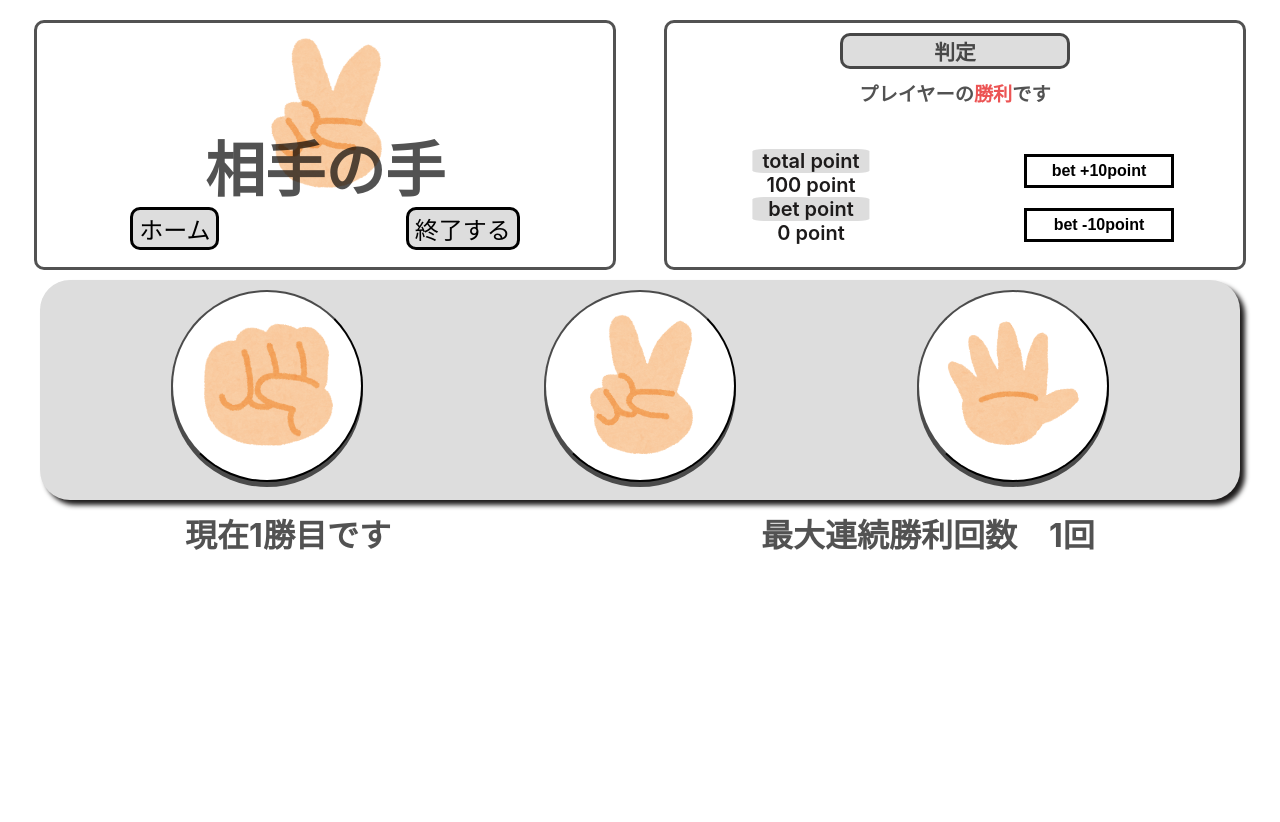
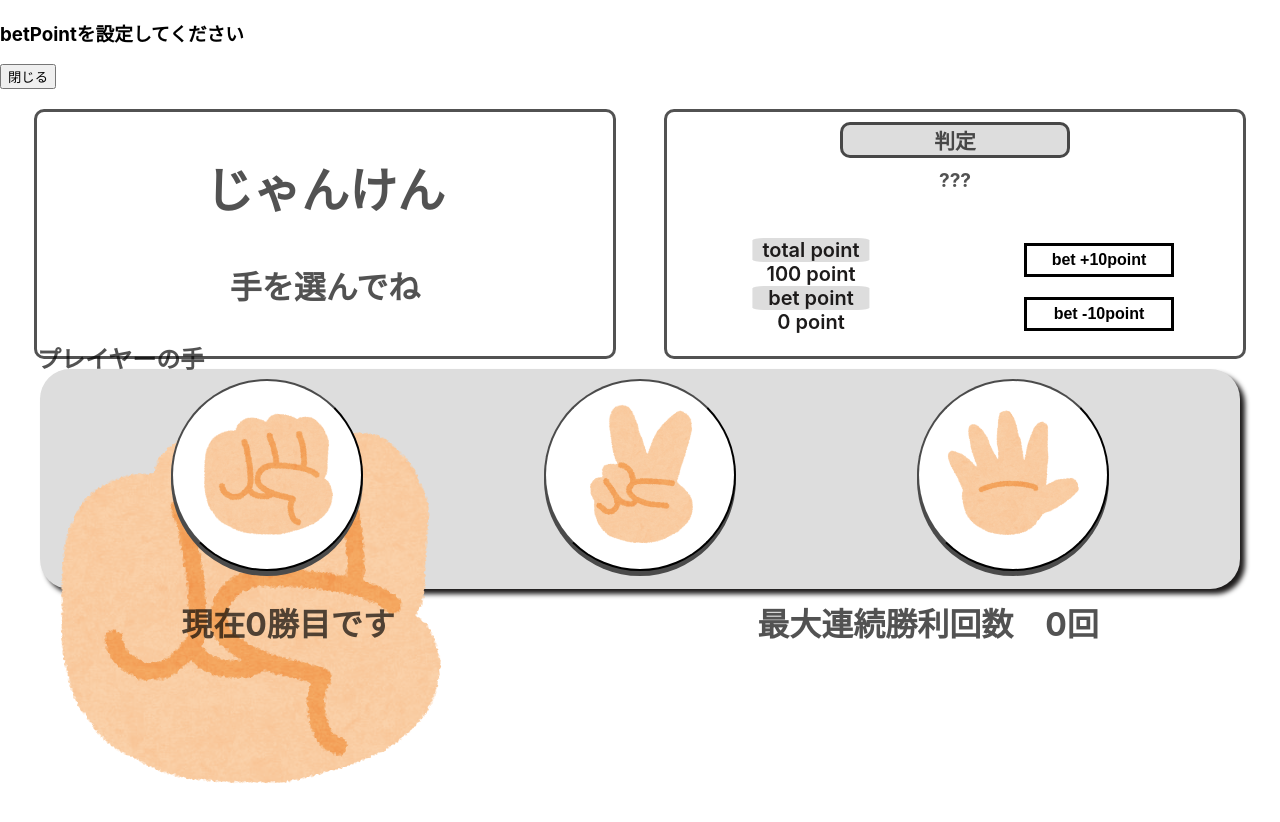
Before and after one commit to koshiro-adachi/janken-app, a React (Create React App) app: page /vspage in a window 1280 px wide. Both pictures are taken after a click on the button 266 px from the left and 386 px from the top of the page. Shown: the top 822 px of the page. Before the commit the page ends 800 px from the top, so only its background shows below. Built offline with nearby package versions, Linux system fonts and the light colour scheme.

Commit message:
betPointが０の時にじゃんけんをしない機能、自分の手を表示

```diff
--- a/src/Pages/Finish/Finish.tsx
+++ b/src/Pages/Finish/Finish.tsx
@@ -5,18 +5,20 @@ import "./finish.css";
 type CustomizedState = {
   maxWinCount: number;
   totalPoint: number;
+  betPoint: number;
 };
 
 export const Finish: FC = () => {
   const navi = useNavigate();
   const location = useLocation();
   const state = location.state as CustomizedState;
-  const { maxWinCount, totalPoint } = state;
+  const { maxWinCount, totalPoint, betPoint } = state;
 
   const onClickVS = () => {
     document.body.style.backgroundColor = "#ffffff";
+    const backPoint = totalPoint + betPoint;
     navi("/vspage", {
-      state: { backPoint: totalPoint, backMaxWinCount: maxWinCount },
+      state: { backPoint: backPoint, backMaxWinCount: maxWinCount },
     });
   };
   const onClickHome = () => {
@@ -31,7 +33,7 @@ export const Finish: FC = () => {
           <div className="resultMain">
             <h2 className="resultMessage">お疲れさまでした</h2>
             <div className="pointResult">
-              <h3>{`total Point: ${totalPoint}point`}</h3>
+              <h3>{`total Point: ${totalPoint + betPoint}point`}</h3>
               <h3>{`最大連続勝利回数: ${maxWinCount}回`}</h3>
             </div>
             <div className="resultButtonWrapper">
--- a/src/Pages/VSpage/ChangeResult.tsx
+++ b/src/Pages/VSpage/ChangeResult.tsx
@@ -8,6 +8,8 @@ type Prop = {
   opponentHand: number;
   maxWinCount: number;
   totalPoint: number;
+  myHand: number;
+  betPoint: number;
 };
 
 export const ChangeResult: FC<Prop> = ({
@@ -17,6 +19,8 @@ export const ChangeResult: FC<Prop> = ({
   opponentHand,
   maxWinCount,
   totalPoint,
+  myHand,
+  betPoint,
 }) => {
   const navi = useNavigate();
 
@@ -31,6 +35,7 @@ export const ChangeResult: FC<Prop> = ({
       state: {
         maxWinCount: maxWinCount,
         totalPoint: totalPoint,
+        betPoint: betPoint,
       },
     });
   };
@@ -46,9 +51,21 @@ export const ChangeResult: FC<Prop> = ({
     }
   };
   //相手の手を表示
+  const myHandImage = (): string => {
+    if (myHand === 1 || myHand === 0) {
+      return "../../janken_gu.png";
+    } else if (myHand === 2) {
+      return "../../janken_choki.png";
+    } else {
+      return "../../janken_pa.png";
+    }
+  };
+  //自分の手を表示
 
   if (win || lose) {
     return (
+      <>
+        <div className="VSHandWrapper">
           <div className="changeWrapper">
             <div className="changeImageWrapper" id="opponentHandImage">
               <h2>相手の手</h2>
@@ -63,22 +80,44 @@ export const ChangeResult: FC<Prop> = ({
               </button>
             </div>
           </div>
+          <div>
+            <h2>プレイヤーの手</h2>
+            <img src={myHandImage()} alt="自分の手" />
+          </div>
+        </div>
+      </>
     );
   } else if (aiko) {
     return (
+      <>
+        <div className="VSHandWrapper">
           <div className="changeWrapper">
             <div className="changeImageWrapper">
               <h2>相手の手</h2>
               <img src={opponentHandImage()} alt="相手の手" />
             </div>
           </div>
+          <div className="myChangeWrapper">
+            <h2>プレイヤーの手</h2>
+            <img src={myHandImage()} alt="自分の手" />
+          </div>
+        </div>
+      </>
     );
   } else {
     return (
+      <>
+        <div className="VSHandWrapper">
           <div className="defaultChangeWrapper">
             <h2>じゃんけん</h2>
             <h3>手を選んでね</h3>
           </div>
+          <div className="myChangeWrapper">
+            <h2>プレイヤーの手</h2>
+            <img src={myHandImage()} alt="自分の手" />
+          </div>
+        </div>
+      </>
     );
   }
   //勝敗で表示を変える
--- a/src/Pages/VSpage/VsPage.tsx
+++ b/src/Pages/VSpage/VsPage.tsx
@@ -20,6 +20,8 @@ export const VsPage: FC = () => {
   const [opponentHand, setOpponentHand] = useState(1);
   const [totalPoint, setTotalPoint] = useState(100);
   const [betPoint, setBetPoint] = useState(0);
+  const [open, setOpen] = useState(false);
+  const [myHand, setMyHand] = useState(0);
 
   const location = useLocation();
   useEffect(() => {
@@ -43,15 +45,13 @@ export const VsPage: FC = () => {
   //winCountに応じてmaxWinCountを更新
 
   const onclickResult = (num: number) => {
-    document
-      .getElementById("opponentHandImage")
-      ?.animate([{ opacity: 0 }, { opacity: 1 }], {
-        duration: 500,
-        iterations: 1,
-      });
+    if (betPoint === 0) {
+      setOpen(true);
+      return;
+    }
     const answer = jankenRandom(num);
     //じゃんけんをして選んだ手に応じて結果と相手の手を返す
-
+    setMyHand(num);
     if (answer?.result === "win") {
       setWin(true);
       setAiko(false);
@@ -59,7 +59,6 @@ export const VsPage: FC = () => {
       setOpponentHand(answer.opponentHand);
       setWinCount(winCount + 1);
       setTotalPoint(totalPoint + betPoint * 2);
-      setBetPoint(0);
     } else if (answer?.result === "aiko") {
       setAiko(true);
       setLose(false);
@@ -72,11 +71,25 @@ export const VsPage: FC = () => {
       setLose(true);
       setOpponentHand(answer.opponentHand);
       setWinCount(0);
-      setBetPoint(0);
     }
+    document
+      .getElementById("opponentHandImage")
+      ?.animate([{ opacity: 0 }, { opacity: 1 }], {
+        duration: 500,
+        iterations: 1,
+      });
   };
+  const onClickClose = () => setOpen(false);
   return (
     <>
+      {open ? (
+        <div>
+          <h3>betPointを設定してください</h3>
+          <button onClick={onClickClose}>閉じる</button>
+        </div>
+      ) : (
+        <></>
+      )}
       <div className="vsDiv">
         <div className="vsPageHalfTop">
           <div className="vsPageLeft">
@@ -87,6 +100,8 @@ export const VsPage: FC = () => {
               opponentHand={opponentHand}
               maxWinCount={maxWinCount}
               totalPoint={totalPoint}
+              myHand={myHand}
+              betPoint={betPoint}
             />
           </div>
           <div className="vsPageRight">
```
Lines whose indentation alone changed are shown as unchanged.
